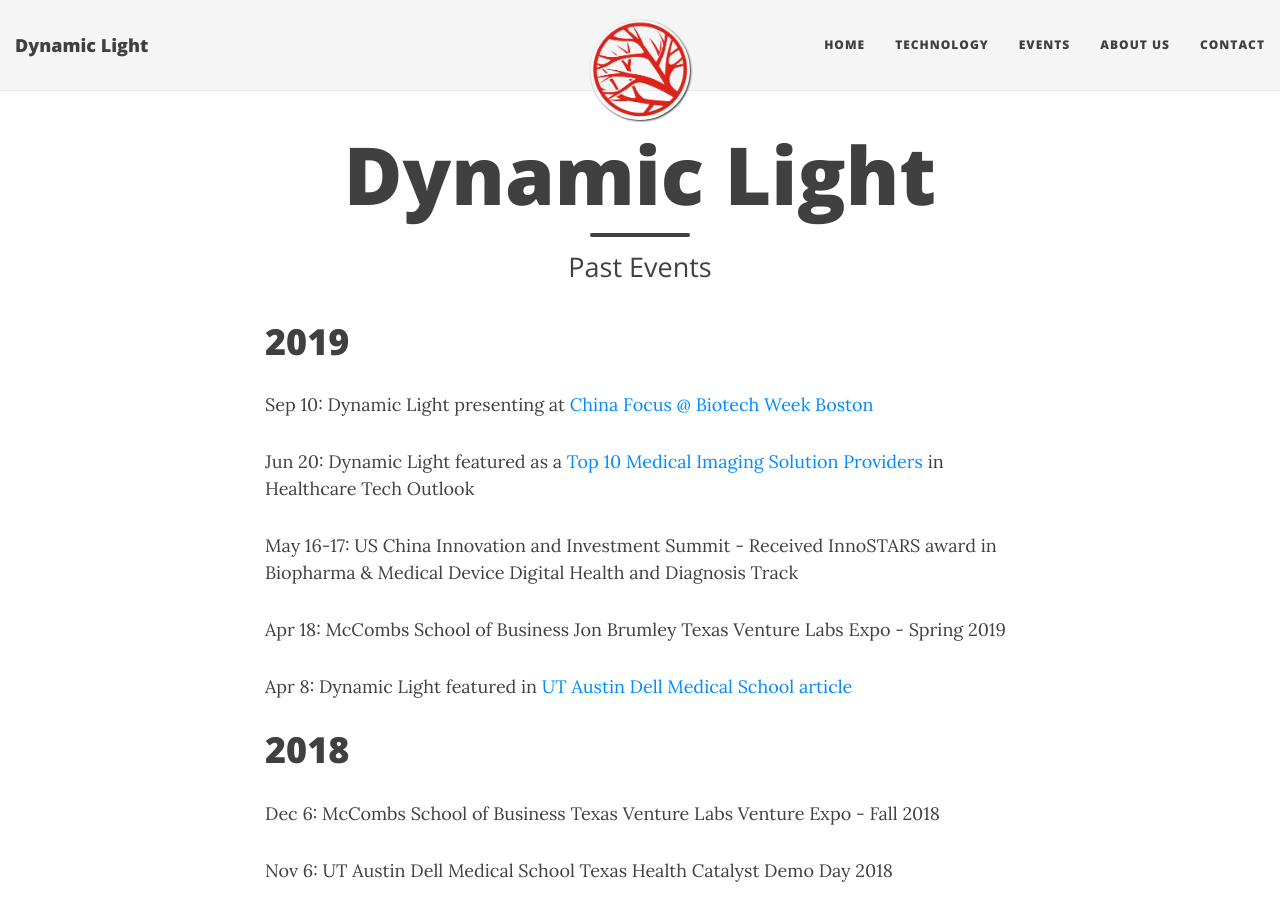
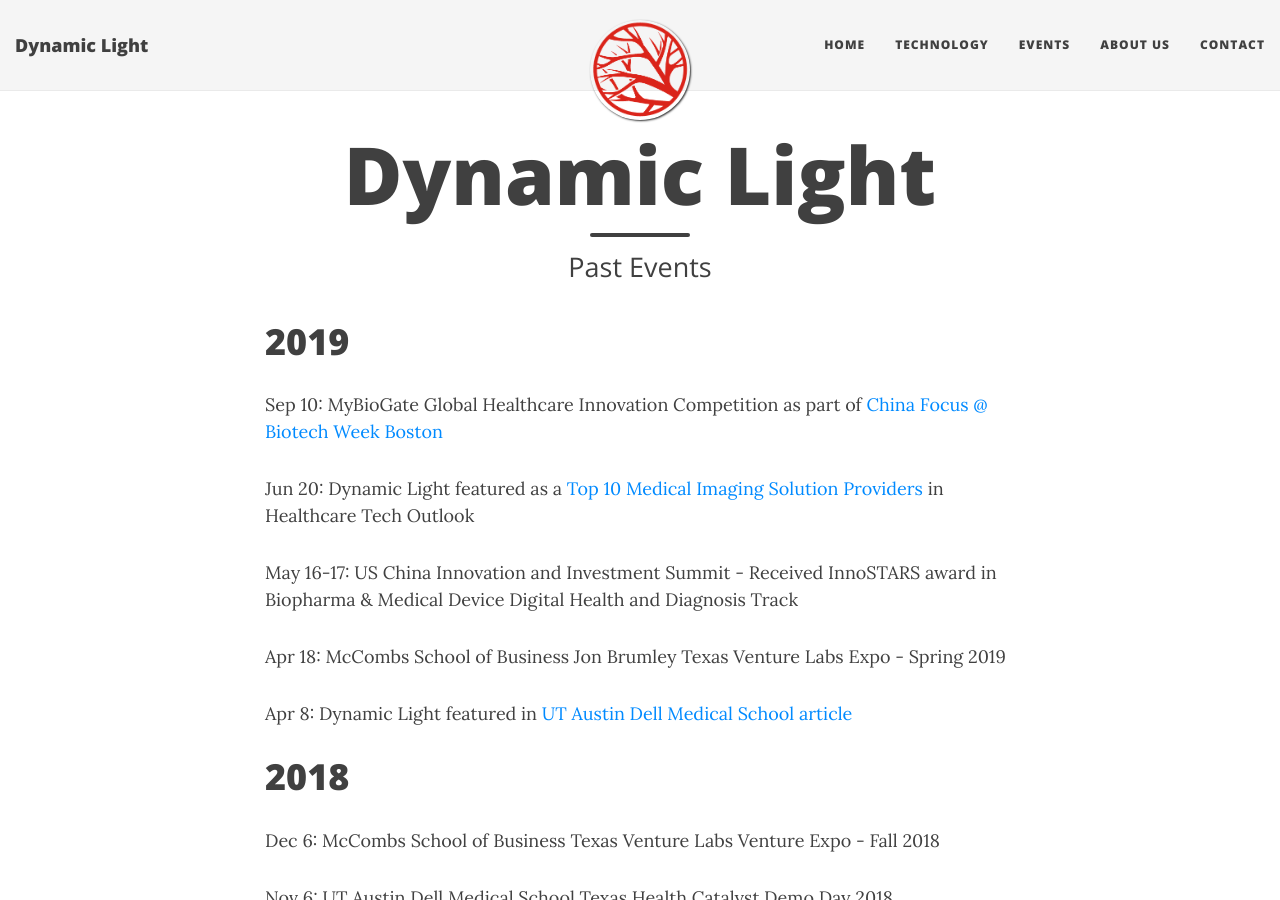
Before and after one commit to Dynamic-Light/millerd8.github.io, a Jekyll site: the page built from events.md, in a window 1280 px wide and 900 px high. Built offline with Jekyll 4.4.1, drawn with Linux system fonts in a browser that asks for light colours; nearby versions of some CDN libraries.

Commit message:
Update events.md

```diff
--- a/events.md
+++ b/events.md
@@ -8,7 +8,7 @@
 <h1> 2019 </h1>
 <md-list-item class="md-3-line">
   <div class="md-list-item-text" layout="column">
-    <p> Sep 10: Dynamic Light presenting at <a href="https://events.mybiogate.com/biotechweekboston/"> China Focus @ Biotech Week Boston </a> </p>
+    <p> Sep 10: MyBioGate Global Healthcare Innovation Competition as part of <a href="https://events.mybiogate.com/biotechweekboston/"> China Focus @ Biotech Week Boston </a> </p>
     <p> Jun 20: Dynamic Light featured as a <a href="https://medical-imaging.healthcaretechoutlook.com/vendor/dynamic-light-a-novel-technology-for-noninvasive-blood-flow-imaging-cid-933-mid-84.html"> Top 10 Medical Imaging Solution Providers</a> in Healthcare Tech Outlook </p>
     <p>May 16-17: US China Innovation and Investment Summit - Received InnoSTARS award in Biopharma & Medical Device Digital Health and Diagnosis Track </p>
     <p>Apr 18: McCombs School of Business Jon Brumley Texas Venture Labs Expo - Spring 2019 </p>
```
